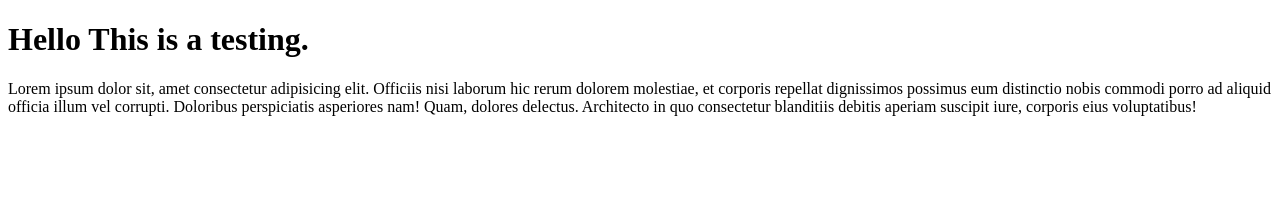
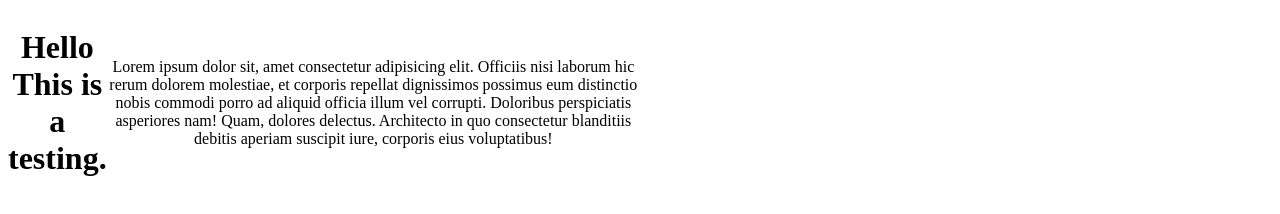
Before and after one commit to rokerokemaru/TestWebsite, a plain HTML site: page index.html in a window 1280 px wide. Drawn offline with Linux system fonts and the light colour scheme.

Commit message:
fixed typo on html class name

```diff
--- a/index.html
+++ b/index.html
@@ -9,7 +9,7 @@
 </head>
 
 <body>
-  <div class="contianer">
+  <div class="container">
     <h1>Hello This is a testing.</h1>
     <p>Lorem ipsum dolor sit, amet consectetur adipisicing elit. Officiis nisi laborum hic rerum dolorem molestiae, et
       corporis repellat dignissimos possimus eum distinctio nobis commodi porro ad aliquid officia illum vel corrupti.
```
